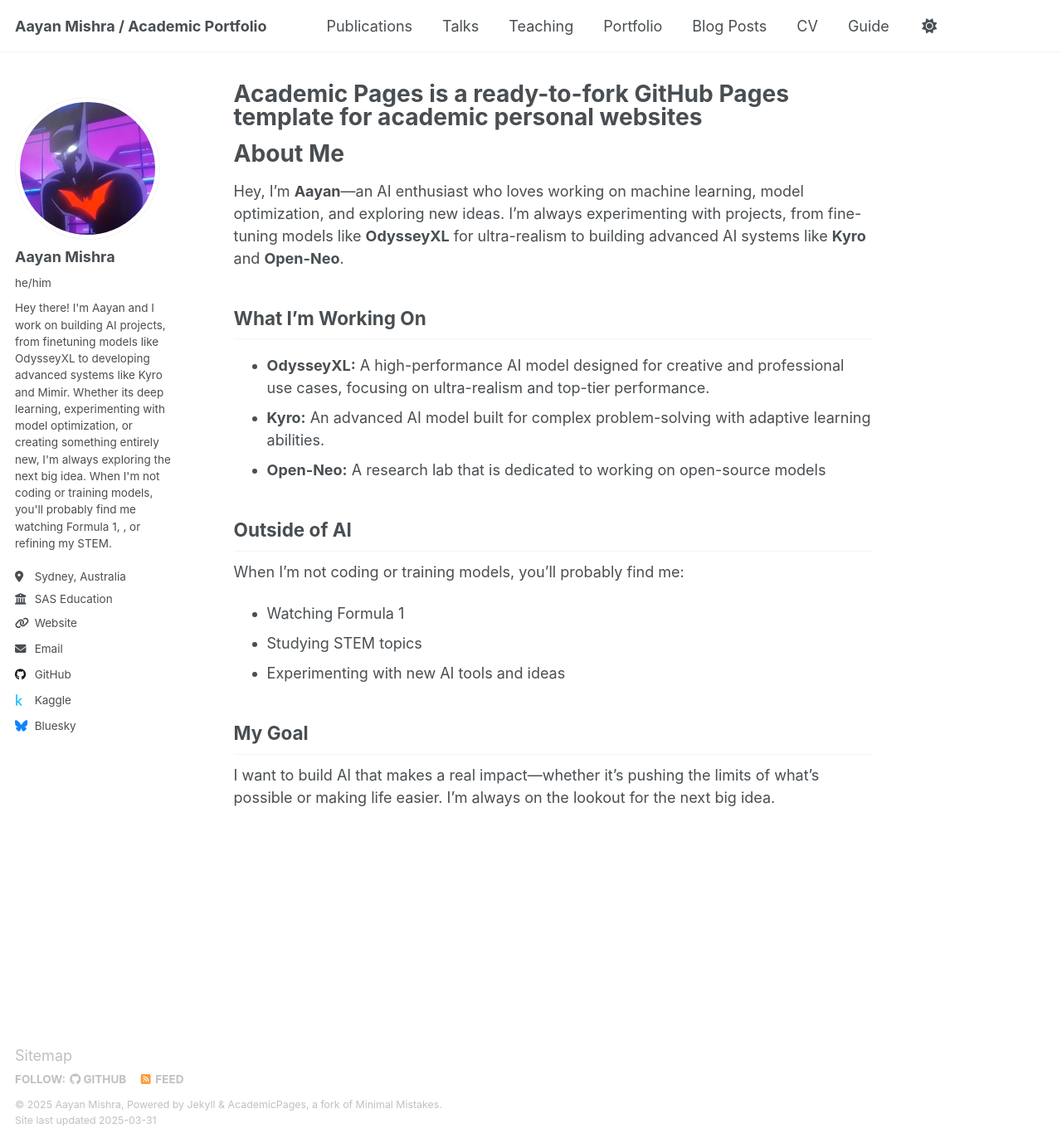
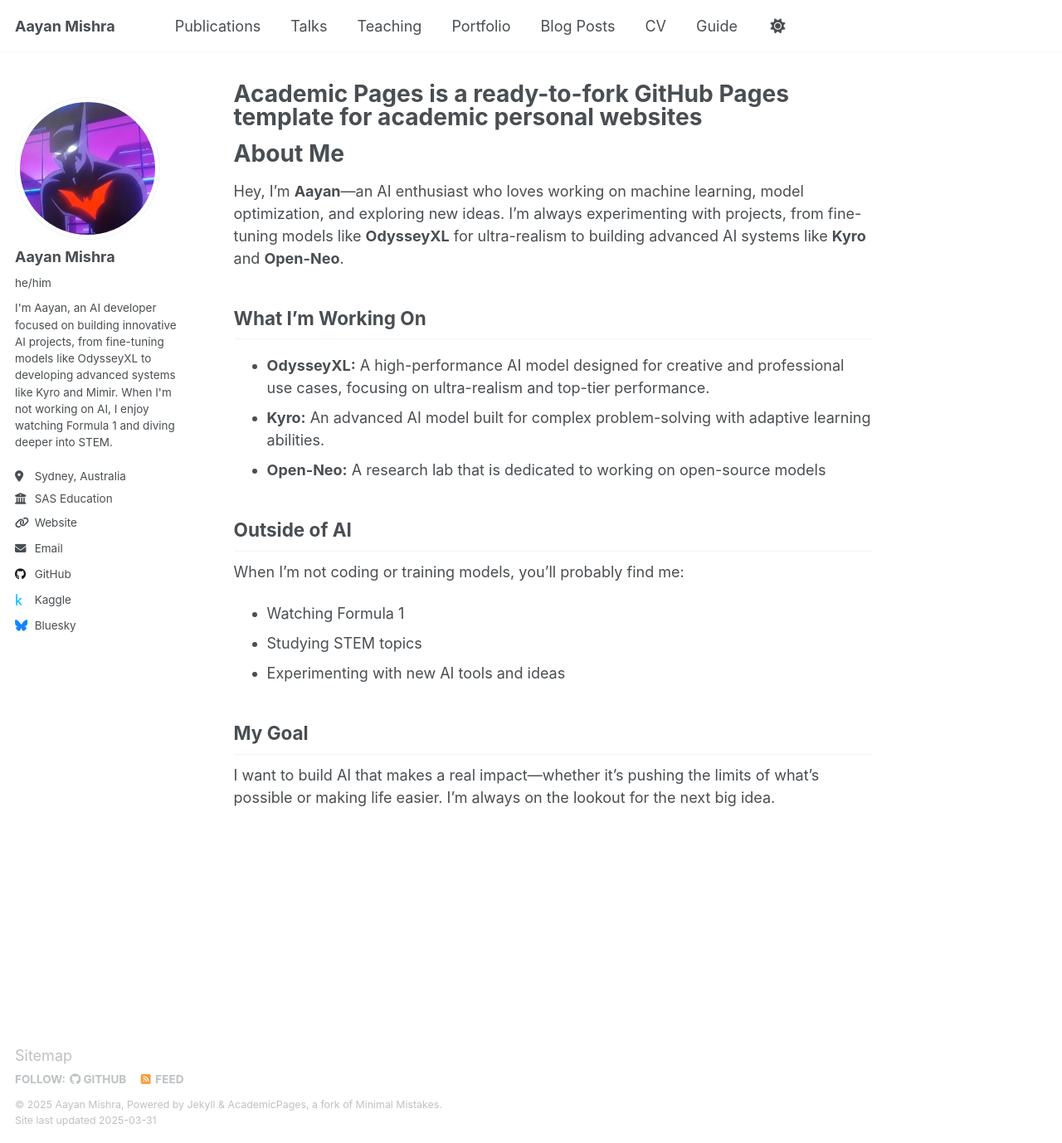
Before and after one commit to Aayan-Mishra/aayan-mishra.github.io, a Jekyll site: the page built from _pages/about.md, in a window 1280 px wide and 1378 px high. Shown: the whole window at 83% size. Built offline with Jekyll 4.4.1, drawn with Linux system fonts in a browser that asks for light colours.

Commit message:
Update _config.yml

```diff
--- a/_config.yml
+++ b/_config.yml
@@ -9,7 +9,7 @@
 # Basic Site Settings
 locale                   : "en-US"
 site_theme               : "default"
-title                    : "Aayan Mishra / Academic Portfolio"
+title                    : "Aayan Mishra"
 title_separator          : "-"
 name                     : &name "Aayan Mishra"
 description              : &description "Hey there! I'm Aayan and I work on building AI projects, from finetuning models like OdysseyXL to developing advanced systems like Kyro and Mimir. Whether its deep learning, experimenting with model optimization, or creating something entirely new, I'm always exploring the next big idea. When I'm not coding or training models, you'll probably find me watching Formula 1, , or refining my STEM."
@@ -25,7 +25,7 @@ author:
   avatar           : "profile.png"
   name             : "Aayan Mishra"
   pronouns         : "he/him"
-  bio              : "Hey there! I'm Aayan and I work on building AI projects, from finetuning models like OdysseyXL to developing advanced systems like Kyro and Mimir. Whether its deep learning, experimenting with model optimization, or creating something entirely new, I'm always exploring the next big idea. When I'm not coding or training models, you'll probably find me watching Formula 1, , or refining my STEM."
+  bio              : "I'm Aayan, an AI developer focused on building innovative AI projects, from fine-tuning models like OdysseyXL to developing advanced systems like Kyro and Mimir. When I'm not working on AI, I enjoy watching Formula 1 and diving deeper into STEM."
   location         : "Sydney, Australia"
   employer         : "SAS Education"
   uri              : "https://aayan-mishra.github.com"
```
